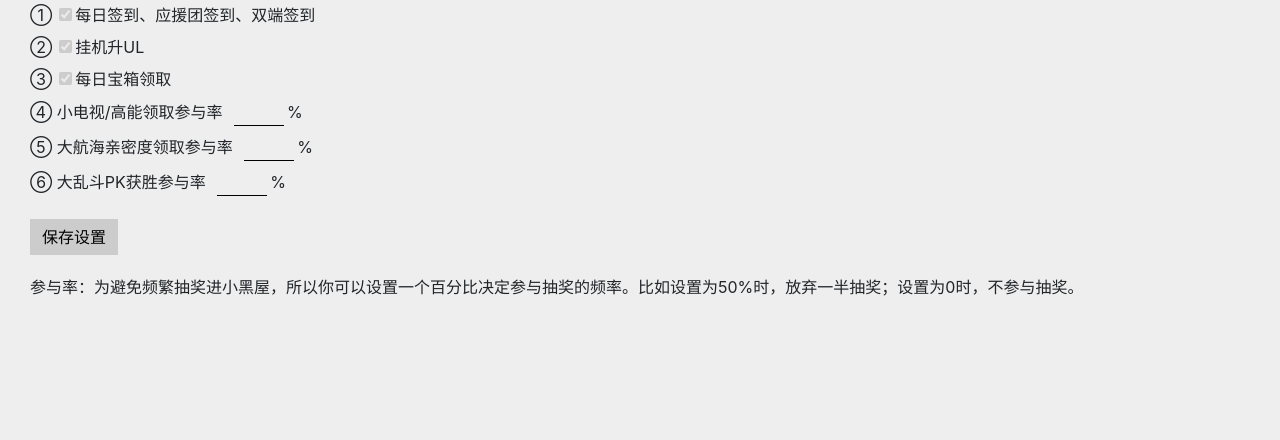
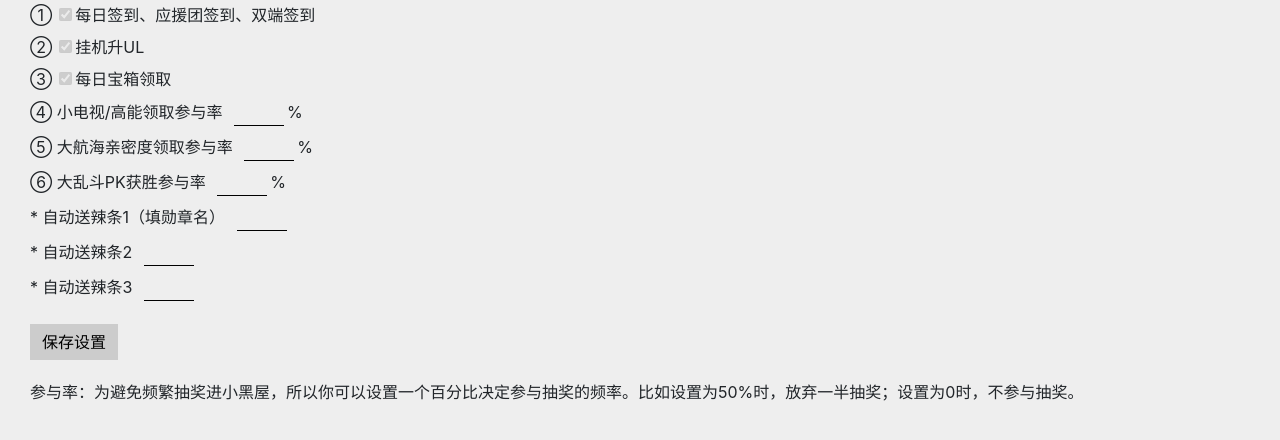
Before and after one commit to cl-ei/stormgift, a Python web app: template website/templates/settings.html in a window 1280 px wide. Shown: the part 159-599 px from the top of the page. Run offline with Jinja, Linux system fonts and the light colour scheme; the template is opened without the code that fills it, so the values that code supplies are empty; some libraries are stand-ins or nearby versions.

Commit message:
update zy.

```diff
--- a/website/templates/settings.html
+++ b/website/templates/settings.html
@@ -96,6 +96,15 @@
     <label>⑥ 大乱斗PK获胜参与率
         <input class="input-number" type="number" name="pk-percent" value="{{ settings.pk_percent }}">%
     </label>
+    <label>* 自动送辣条1（填勋章名）
+        <input class="input-number" type="text" name="medal_1" value="{{ settings.medal_1 }}">
+    </label>
+    <label>* 自动送辣条2
+        <input class="input-number" type="text" name="medal_2" value="{{ settings.medal_2 }}">
+    </label>
+    <label>* 自动送辣条3
+        <input class="input-number" type="text" name="medal_3" value="{{ settings.medal_3 }}">
+    </label>
     <button class="button center" id="submit-settings">保存设置</button>
 
 </div>
@@ -144,6 +153,10 @@ $(function () {
             return;
         }
 
+        let medal_1 = $("input[name=medal_1]").val() || "";
+        let medal_2 = $("input[name=medal_2]").val() || "";
+        let medal_3 = $("input[name=medal_3]").val() || "";
+
         $("#submit-settings").off("click");
         $.ajax({
             url: "/lt/post_settings",
@@ -153,6 +166,9 @@ $(function () {
                 guard_percent: guard_percent,
                 pk_percent: pk_percent,
                 storm_percent: storm_percent,
+                medal_1: medal_1,
+                medal_2: medal_2,
+                medal_3: medal_3
             },
             success: function (r){
                 if (r.code !== 0){
```
Also changed, not shown: utils/dao.py (+20 -1 lines), website/handlers/lt.py (+9 -1 lines).
